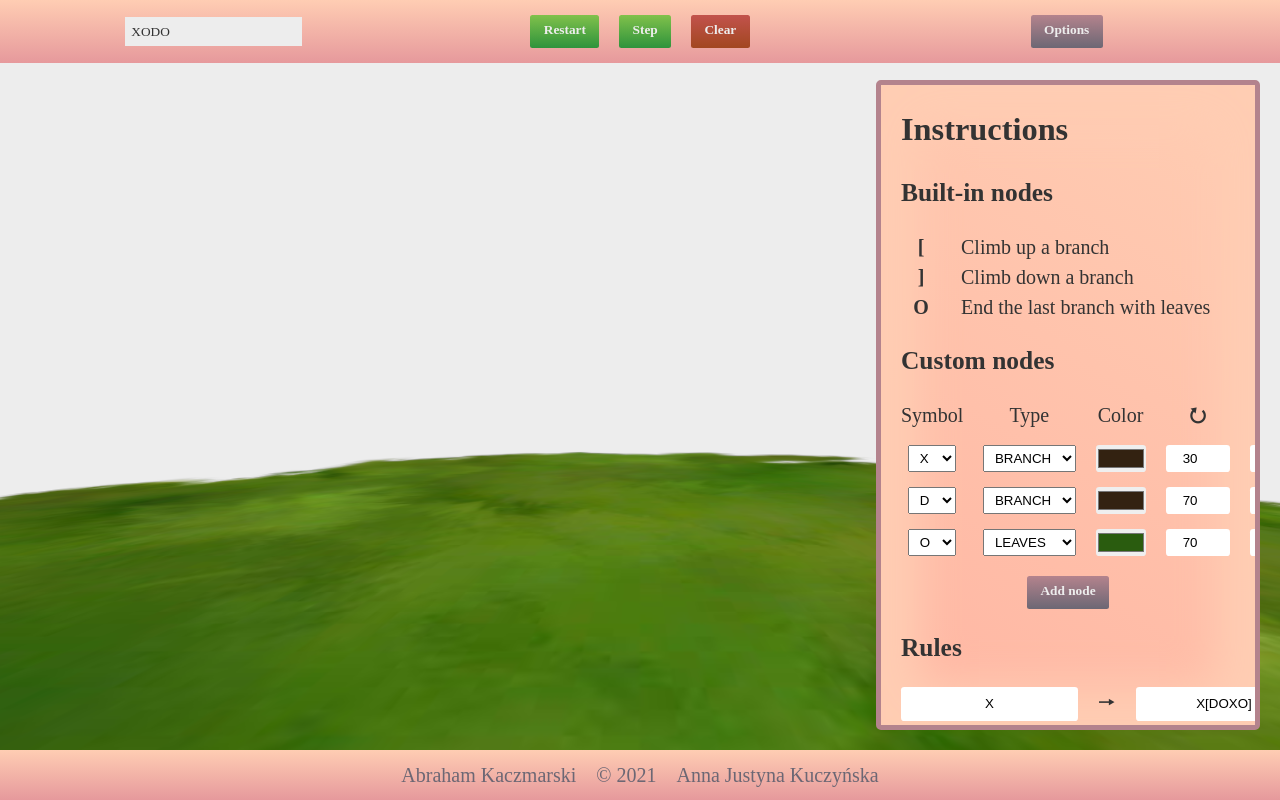
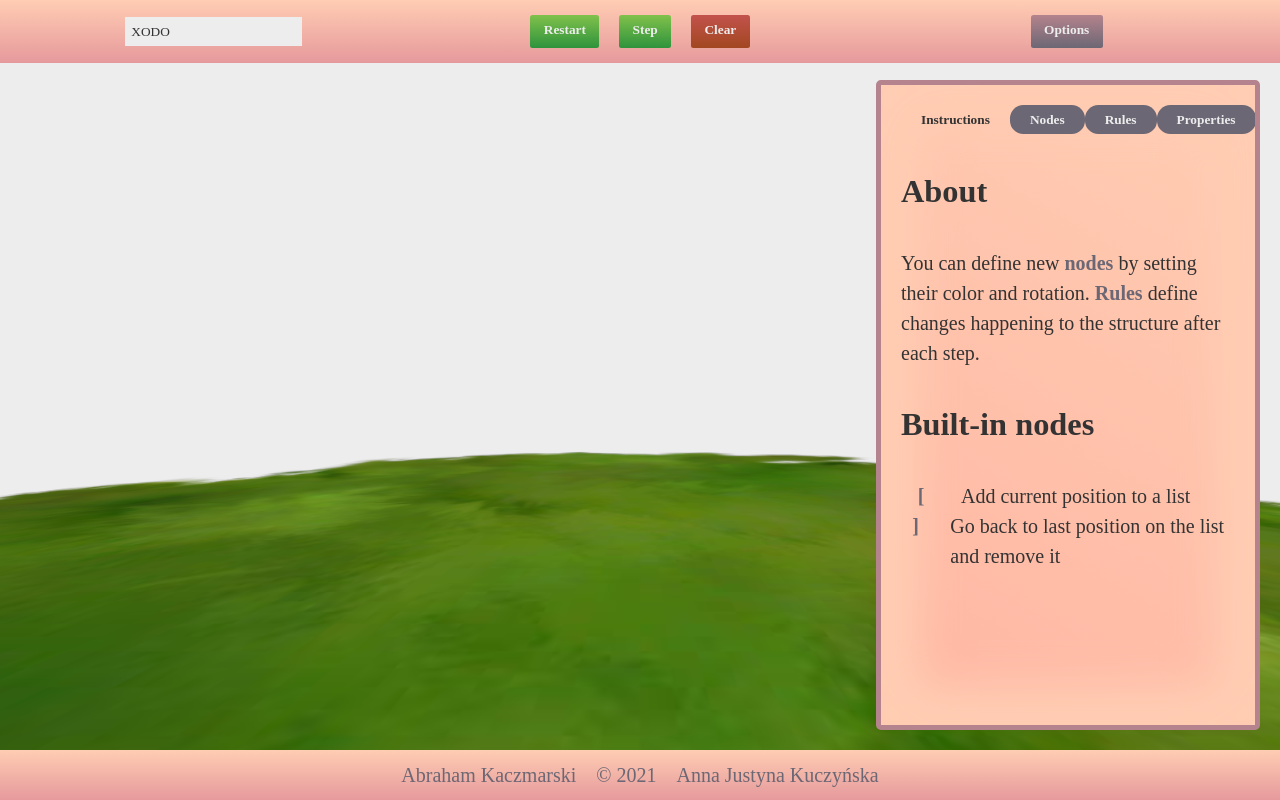
Before and after one commit to Justyanna/l-system, a website built with Vite: page index.html in a window 1280 px wide. Built offline with nearby package versions, Linux system fonts and the light colour scheme; animation ran at ten frames a second; a web font is replaced by a local one.

Commit message:
Upgrade UI

```diff
--- a/index.html
+++ b/index.html
@@ -30,25 +30,32 @@
     <canvas></canvas>
   </main>
   <div class="config">
-    <h2>Instructions</h2>
-    <section class="config-info"></section>
-    <h3>Built-in nodes</h3>
-    <section class="config-nodes-built-in">
-      <div class="node-built-in">
+    <nav class="tab-select">
+      <button class="nav nav-active" id="nav-info">Instructions</button>
+      <button class="nav" id="nav-nodes">Nodes</button>
+      <button class="nav" id="nav-rules">Rules</button>
+      <button class="nav" id="nav-props">Properties</button>
+    </nav>
+    <section class="config-nodes-built-in tab tab-info tab-visible">
+      <h2>About</h2>
+      <p></p>
+      <p>
+        You can define new <strong>nodes</strong> by setting their color and rotation.
+        <strong>Rules</strong> define changes happening to the structure after each step.
+      </p>
+      <h2>Built-in nodes</h2>
+      <p class="node-built-in">
         <strong>[</strong>
-        <span>Climb up a branch</span>
-      </div>
-      <div class="node-built-in">
+        <span>Add current position to a list</span>
+      </p>
+      <p class="node-built-in">
         <strong>]</strong>
-        <span>Climb down a branch</span>
-      </div>
-      <div class="node-built-in">
-        <strong>O</strong>
-        <span>End the last branch with leaves</span>
-      </div>
+        <span>Go back to last position on the list and remove it</span>
+      </p>
     </section>
-    <h3>Custom nodes</h3>
-    <section class="config-nodes-custom">
+    <section class="tab tab-nodes">
+      <h2>Custom nodes</h2>
+      <div class="config-nodes-custom">
         <div>
           <p class="config-heading">Symbol</p>
           <p class="config-heading">Type</p>
@@ -57,15 +64,18 @@
           <p class="config-heading" style="font-weight: 700;">➘</p>
           <p class="config-heading"></p>
         </div>
-    </section>
+      </div>
       <div class="config-add">
         <button class="button" id="btn-add-row">Add node</button>
       </div>
-    <h3>Rules</h3>
-    <section class="config-rules"></section>
+    </section>
+    <section class="tab tab-rules">
+      <h2>Rules</h2>
+      <div class="config-rules"></div>
       <div class="config-add">
         <button class="button" id="btn-add-rule">Add rule</button>
       </div>
+    </section>
     <p class="json"></p>
   </div>
   <footer class="app">
--- a/main.js
+++ b/main.js
@@ -81,6 +81,27 @@ function initUi() {
     clearScene()
   })
 
+  document.getElementById('nav-info').addEventListener('click', e => {
+    document.querySelector('.tab-visible').classList.remove('tab-visible')
+    document.querySelector('.tab-info').classList.add('tab-visible')
+    document.querySelector('.nav-active').classList.remove('nav-active')
+    e.target.classList.add('nav-active')
+  })
+
+  document.getElementById('nav-nodes').addEventListener('click', e => {
+    document.querySelector('.tab-visible').classList.remove('tab-visible')
+    document.querySelector('.tab-nodes').classList.add('tab-visible')
+    document.querySelector('.nav-active').classList.remove('nav-active')
+    e.target.classList.add('nav-active')
+  })
+
+  document.getElementById('nav-rules').addEventListener('click', e => {
+    document.querySelector('.tab-visible').classList.remove('tab-visible')
+    document.querySelector('.tab-rules').classList.add('tab-visible')
+    document.querySelector('.nav-active').classList.remove('nav-active')
+    e.target.classList.add('nav-active')
+  })
+
   document
     .getElementById('btn-add-row')
     .addEventListener('click', () => addCustomNode())
@@ -115,9 +136,6 @@ function initUi() {
   addRule('D', 'D[X[XO]]')
 
   updateNameLists()
-  document.querySelector('.json').innerText = JSON.stringify(
-    Object.keys(global.symbols)
-  )
 }
 
 function addCustomNode({
@@ -168,9 +186,6 @@ function addCustomNode({
     nameList.setAttribute('data-prevValue', v)
     nameList.parentElement.setAttribute('data-key', v)
     updateNameLists()
-    document.querySelector('.json').innerText = JSON.stringify(
-      Object.keys(global.symbols)
-    )
   })
 
   typeList.addEventListener('change', e => {
--- a/style.css
+++ b/style.css
@@ -32,6 +32,14 @@ body {
   min-height: 100vh;
   display: flex;
   flex-direction: column;
+}
+
+h2 {
+  margin-block: 1em;
+}
+
+strong {
+  color: var(--c-theme-900);
 }
 
 /* # == TYPOGRAPHY == # */
@@ -167,6 +175,37 @@ footer.app > p {
   transform: translateY(0);
 }
 
+.tab-select {
+  display: flex;
+  justify-content: space-around;
+}
+
+.nav {
+  padding-block: 0.5em;
+  padding-inline: 1.5em;
+  background-color: var(--c-theme-900);
+  color: var(--c-white);
+  font-family: var(--ff-text);
+  font-weight: 700;
+  border: none;
+  outline: none;
+  border-radius: 1em;
+  cursor: pointer;
+  transition: border-radius 200ms, color 200ms;
+}
+
+.nav:hover:not(.nav-active) {
+  background-color: var(--c-theme-700);
+  border-radius: 0.25em;
+}
+
+.nav-active {
+  background-color: transparent;
+  color: var(--c-black);
+  border-radius: 0.25em;
+  cursor: default;
+}
+
 .config > * + * {
   margin-top: 1rem;
 }
@@ -174,6 +213,10 @@ footer.app > p {
 .config input {
   border: none;
   border-radius: 0.25em;
+}
+
+.tab:not(.tab-visible) {
+  display: none;
 }
 
 .node-built-in {
@@ -215,6 +258,7 @@ footer.app > p {
 .config-add {
   display: flex;
   justify-content: center;
+  margin-block-start: 1em;
 }
 
 .rule {
```
Lines whose indentation alone changed are shown as unchanged.
